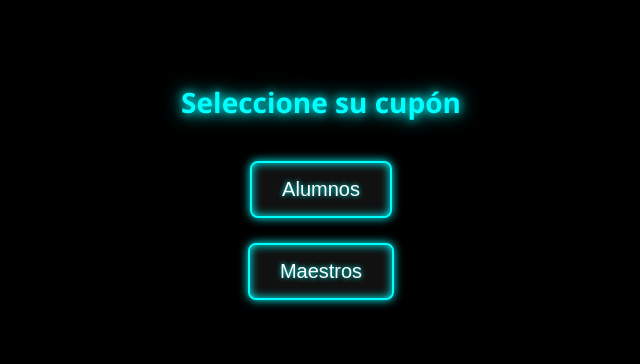
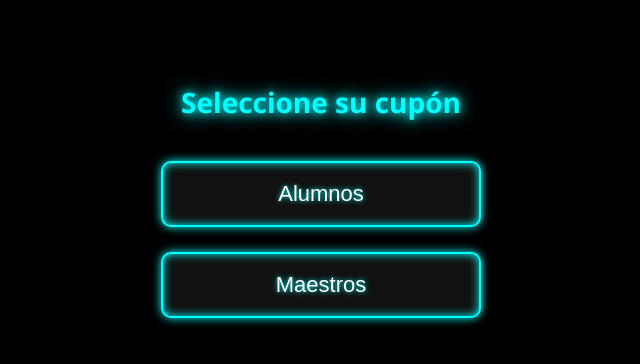
Before and after one commit to laboticadelpueblosistemas-byte/cupones2025, a plain HTML site: page index.html in a window 1280 px wide. Shown: the whole page, without its empty margins (319-959 px from the left). Drawn offline with Linux system fonts and the light colour scheme.

Commit message:
Update index.html

```diff
--- a/index.html
+++ b/index.html
@@ -3,6 +3,9 @@
 <head>
   <meta charset="UTF-8">
   <title>Cupones</title>
+
+  <!-- ESTO ES LA CLAVE PARA MÓVILES -->
+  <meta name="viewport" content="width=device-width, initial-scale=1.0">
 
   <style>
     body {
@@ -11,7 +14,7 @@
       text-align: center;
       margin: 0;
       padding: 60px 20px;
-      color: #0ff; /* turquesa neón */
+      color: #0ff;
     }
 
     h2 {
@@ -20,18 +23,17 @@
       margin-bottom: 40px;
     }
 
-    a {
-      text-decoration: none;
-    }
+    a { text-decoration: none; }
 
     .btn-neon {
-      display: inline-block;
-      padding: 15px 30px;
-      font-size: 20px;
+      width: 100%;              /* 🔥 Ocupan todo el ancho en móvil */
+      max-width: 320px;         /* 🔥 No se hacen gigantes en pantallas grandes */
+      padding: 18px 30px;
+      font-size: 22px;          /* 🔥 Más grande para dedos humanos */
       color: #fff;
       background: #111;
       border: 2px solid #0ff;
-      border-radius: 8px;
+      border-radius: 10px;
       cursor: pointer;
       transition: 0.3s ease-in-out;
       text-shadow: 0 0 5px #0ff;
```
